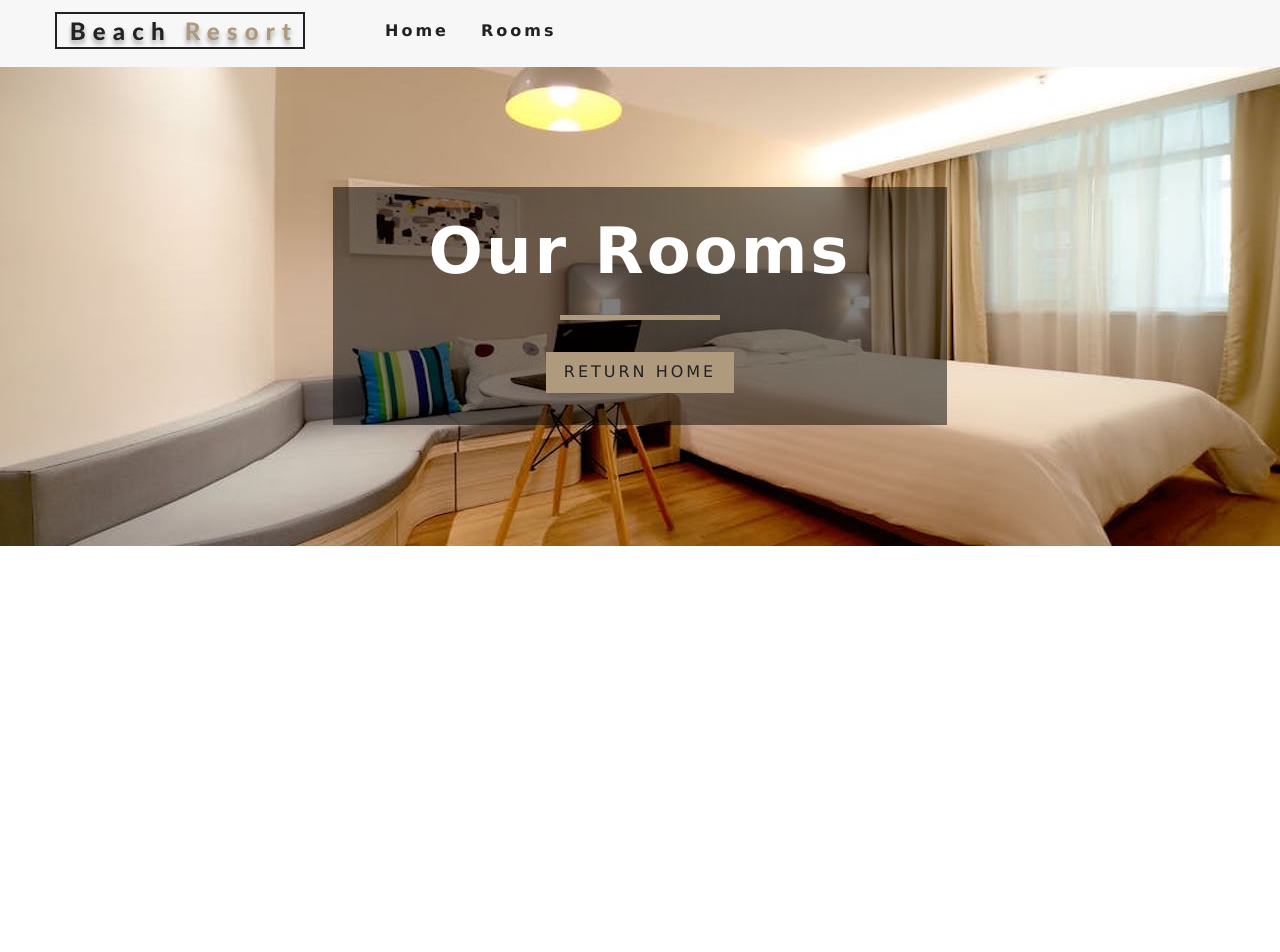
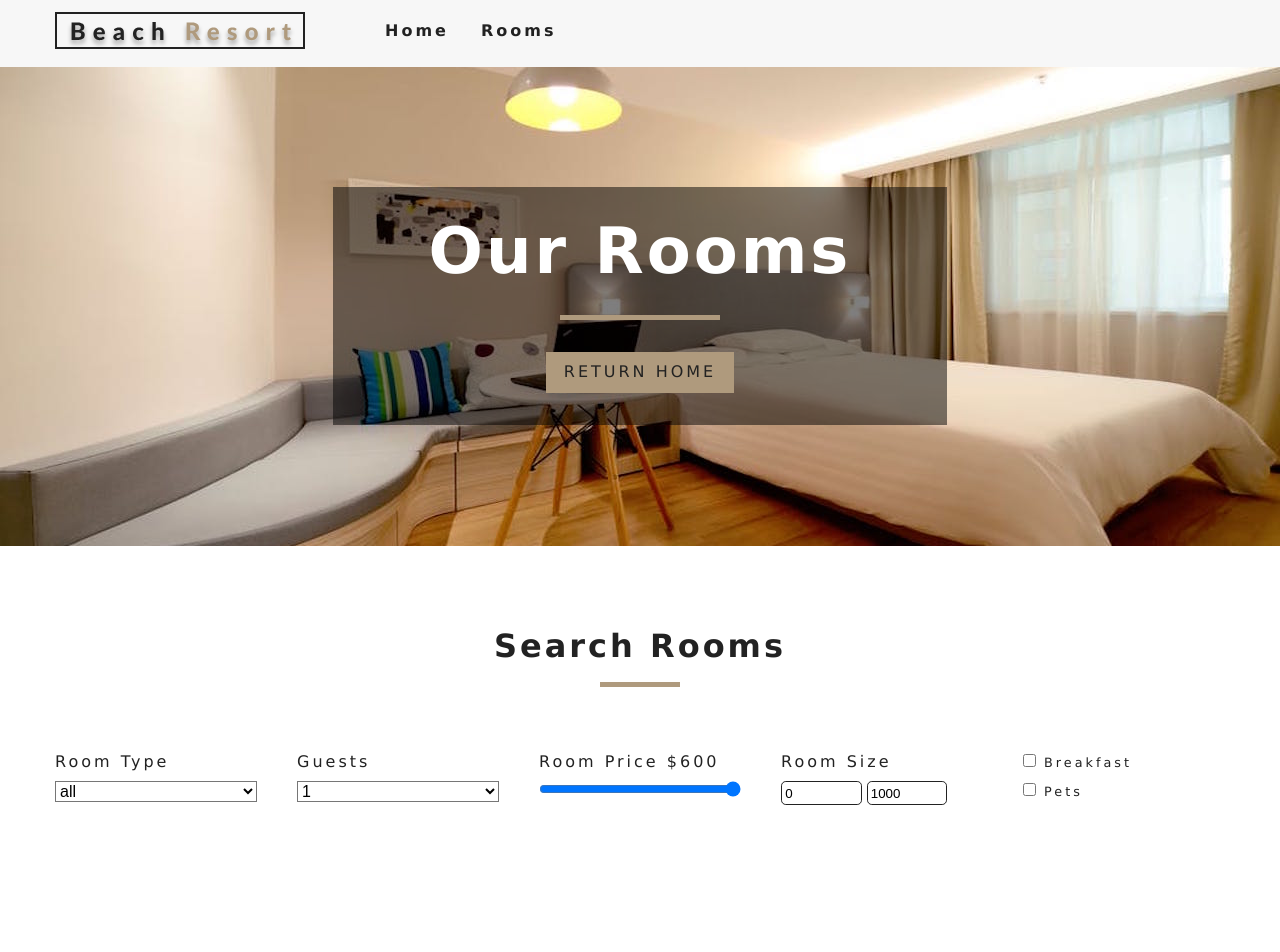
Before and after one commit to xurshedergashboyev/beach-resort, a React (Create React App) app: page /rooms in a window 1280 px wide. Shown: the top 952 px of the page. Before the commit the page ends 800 px from the top, so only its background shows below. Built offline with nearby package versions, Linux system fonts and the light colour scheme.

Commit message:
Checkbox filter

```diff
--- a/src/Context.js
+++ b/src/Context.js
@@ -10,7 +10,16 @@ class RoomProvider extends Component {
         rooms: [],
         sortedRooms : [],
         featuredRooms: [],
-        loading: true
+        loading: true,
+        type: 'all',
+        caapacity: 1,
+        price: 0,
+        minPrice: 0,
+        maxPrice: 0,
+        minSize: 0,
+        maxSIze: 0,
+        breakfast: false,
+        pets: false
     };
     // getData
 
@@ -18,11 +27,16 @@ class RoomProvider extends Component {
         // this.getData
         let rooms = this.formatData(items)
          let featuredRooms = rooms.filter(room => room.featured === true)
+         let maxPrice = Math.max(...rooms.map(item => item.price));
+         let maxSize = Math.max(...rooms.map(item => item.size))
          this.setState({
             rooms,
             featuredRooms,
             sortedRooms: rooms,
-            loading: false
+            loading: false,
+            price: maxPrice,
+            maxPrice,
+            maxSize
          })
 
     }
@@ -46,11 +60,61 @@ class RoomProvider extends Component {
         return room
     }
 
+    handleChange = e => {
+        const target = e.target
+        const name = e.target.name
+        const value = target.type === 'checkbox' ? target.checked : target.value
+
+        this.setState({
+            [name]:value
+        },
+        this.fitlerRooms)
+    }
+
+    fitlerRooms = () => {
+        let {
+            rooms, type, capacity, price, minSize, maxSize, breakfast, pets
+        } = this.state
+        // all the rooms
+        let tempRooms = [...rooms];
+        // transform values
+        capacity = parseInt(capacity)
+        price = parseInt(price)
+
+        //filter by type
+        if (type !== 'all') {
+            tempRooms = tempRooms.filter(room => room.type === type)
+        }
+
+        //filter by capacity
+        if(capacity !== 1) {
+            tempRooms = tempRooms.filter(room => room.capacity >= capacity)
+        }
+        // filter by price
+        tempRooms = tempRooms.filter(room => room.price <= price)
+        // filter by size
+        tempRooms = tempRooms.filter(room => room.size >= minSize && room.size <= maxSize)
+        // filter by extras
+        if (breakfast) {
+            tempRooms = tempRooms.filter(room =>room.breakfast === true)
+        }
+        if (pets) {
+            tempRooms = tempRooms.filter(room =>room.pets === true)
+        }
+
+        // change state
+        this.setState({
+            sortedRooms: tempRooms
+        })
+
+    }
+
     render() {
         return (
             <RoomContext.Provider value={{
                 ...this.state,
-                getRoom: this.getRoom
+                getRoom: this.getRoom,
+                handleChange: this.handleChange
                 }}
             >
                 {this.props.children}
@@ -64,4 +128,6 @@ class RoomProvider extends Component {
 const RoomConsumer = RoomContext.Consumer;
 
 
+
+
 export {RoomProvider, RoomConsumer, RoomContext};
--- a/src/components/FeaturedRooms.js
+++ b/src/components/FeaturedRooms.js
@@ -1,5 +1,5 @@
 import React, { Component } from 'react'
-import {RoomContext} from '../Context'
+import {RoomContext} from '../context'
 import Loading from './Loading'
 import Room from './Room'
 import Title from './Title'
--- /dev/null
+++ b/src/components/RoomList.js
@@ -0,0 +1,28 @@
+import React from 'react'
+import Room from './Room'
+
+
+export default function RoomList({rooms}) {
+
+    if (rooms.length === 0) {
+        return (
+            <div className="empty-search">
+                <h3>unfortunately no rooms matched your search parameters</h3>
+            </div>
+        )
+    }
+
+    return (
+        <div>
+            <section className="roomslist">
+                <div className="roomslist-center">
+                    {
+                        rooms.map(item => {
+                            return <Room key={item.id} room={item} />
+                        })
+                    }
+                </div>
+            </section>
+        </div>
+    )
+}
--- /dev/null
+++ b/src/components/RoomsContainer.js
@@ -0,0 +1,27 @@
+import React from 'react'
+import RoomsFilter from './RoomsFilter'
+import RoomList from './RoomList'
+import {RoomConsumer} from '../context'
+import Loading from './Loading'
+
+
+export default function RoomsContainer() {
+    return (
+        <RoomConsumer>
+            {value => {
+
+                const { loading, sortedRooms, rooms } = value
+                    if (loading) {
+                        return <Loading />
+                    }
+
+                    return (
+                        <>
+                            <RoomsFilter rooms={rooms}/>
+                            <RoomList rooms={sortedRooms}/>
+                        </>
+                    )
+                }}
+        </RoomConsumer>
+    )
+}
--- /dev/null
+++ b/src/components/RoomsFilter.js
@@ -0,0 +1,135 @@
+import React from 'react'
+import {useContext} from 'react'
+import {RoomContext} from '../context'
+import Title from '../components/Title'
+
+// get all unique values
+
+const getUnique = (items, value) => {
+    return [...new Set(items.map(item => item[value]))]
+}
+
+export default function RoomsFilter({rooms}) {
+
+    const context = useContext(RoomContext)
+    const {
+        handleChange, type, capacity, price, minPrice, maxPrice, minSize, maxSize, breakfast, pets
+    } = context
+
+    // get unique types
+    let types = getUnique(rooms, 'type');
+    // add all
+    types =['all',...types]
+    // map to jsx
+    types = types.map((item, index) => {
+    return (
+        <option
+            value={item}
+            key={index}>
+            {item}
+        </option>
+        )
+    })
+
+    let people = getUnique(rooms, 'capacity');
+    people = people.map((item, index) => {
+        return <option value={item} key={index}>{item}</option>
+    })
+
+    return (
+        <section className="filter-container">
+            <Title title="search rooms" />
+            <form className="filter-form">
+
+                {/* select type */}
+                <div className="form-group">
+                    <label htmlFor="type">room type</label>
+                    <select
+                        name="type"
+                        id="type"
+                        value={type}
+                        className="form-control"
+                        onChange={handleChange}
+                    >
+                        {types}
+                    </select>
+
+                </div>
+                {/*end select type */}
+
+                {/* guests type */}
+                <div className="form-group">
+                    <label htmlFor="capacity">Guests</label>
+                    <select
+                        name="capacity"
+                        id="capacity"
+                        value={capacity}
+                        className="form-control"
+                        onChange={handleChange}
+                    >
+                        {people}
+                    </select>
+
+                </div>
+                {/*end guests type */}
+                {/*room price */}
+                <div className="form-group">
+                    <label htmlFor="price">
+                        room price ${price}
+                    </label>
+                    <input
+                        type="range"
+                        name="price"
+                        min={minPrice}
+                        max={maxPrice}
+                        id="price"
+                        value={price}
+                        onChange={handleChange}
+                        className="form-control" />
+                    </div>
+                {/*end room price */}
+                {/* size */}
+                <div className="form-group">
+                    <label htmlFor="size">room size</label>
+                    <div className="size-inputs">
+                        <input
+                            type="number"
+                            name="minSize"
+                            value={minSize} id="size"
+                            onChange={handleChange}
+                            className="size-input" />
+                        <input
+                            type="number"
+                            name="maxSize"
+                            value={maxSize} id="size"
+                            onChange={handleChange}
+                            className="size-input" />
+                    </div>
+                </div>
+                {/* end of size */}
+                {/* extras */}
+                <div className="form-group">
+                    <div className="single-extra">
+
+                        <input
+                            type="checkbox"
+                            name="breakfast"
+                            id="breakfast"
+                            checked={breakfast}
+                            onChange={handleChange} />
+                            <label htmlFor="breakfast">breakfast</label>
+                    </div>
+                    <div className="single-extra">
+                        <input
+                            type="checkbox"
+                            name="pets"
+                            id="pets"
+                            checked={pets}
+                            onChange={handleChange} />
+                            <label htmlFor="pets">pets</label>
+                    </div>
+                </div>
+            </form>
+        </section>
+    )
+}
--- a/src/index.js
+++ b/src/index.js
@@ -5,7 +5,7 @@ import { BrowserRouter as Router} from "react-router-dom";
 
 import App from './App';
 import reportWebVitals from './reportWebVitals';
-import {RoomProvider} from './Context'
+import {RoomProvider} from './context'
 
 ReactDOM.render(
   <React.StrictMode>
--- a/src/pages/Rooms.js
+++ b/src/pages/Rooms.js
@@ -2,9 +2,11 @@ import React from 'react'
 import Hero from '../components/Hero'
 import Banner from '../components/Banner'
 import {Link} from 'react-router-dom'
+import RoomsContainer from '../components/RoomsContainer'
 
 const Rooms = () => {
     return (
+        <>
             <Hero hero="roomsHero">
                 <Banner title="our rooms">
                     <Link to='/' className="btn-primary">
@@ -12,6 +14,8 @@ const Rooms = () => {
                     </Link>
                 </Banner>
             </Hero>
+            <RoomsContainer />
+        </>
     )
 }
 
--- a/src/pages/SingleRoom.js
+++ b/src/pages/SingleRoom.js
@@ -3,7 +3,7 @@ import defaultBcg from '../images/room-1.jpeg'
 import Hero from '../components/Hero'
 import Banner from '../components/Banner'
 import {Link} from 'react-router-dom'
-import {RoomContext} from '../Context'
+import {RoomContext} from '../context'
 import StyledHero from '../components/StyledHero'
 
 export default class SingleRoom extends Component {
```
